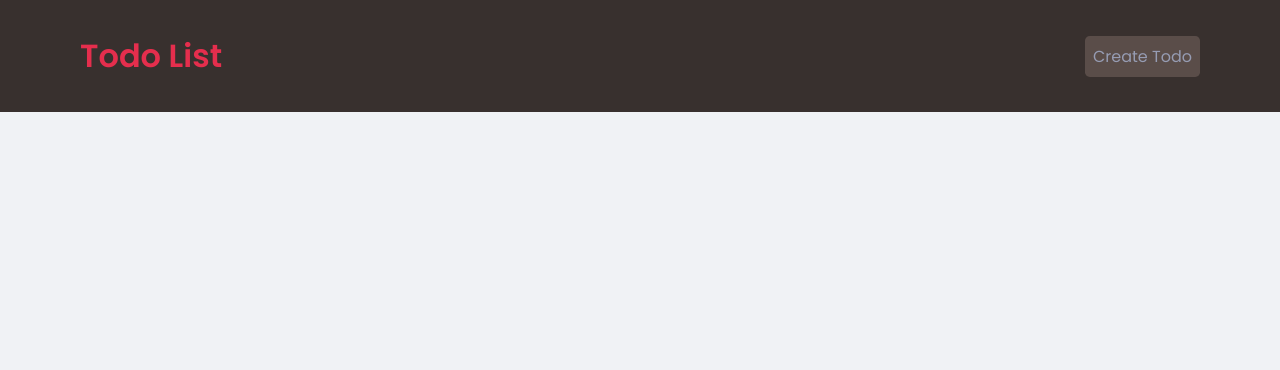
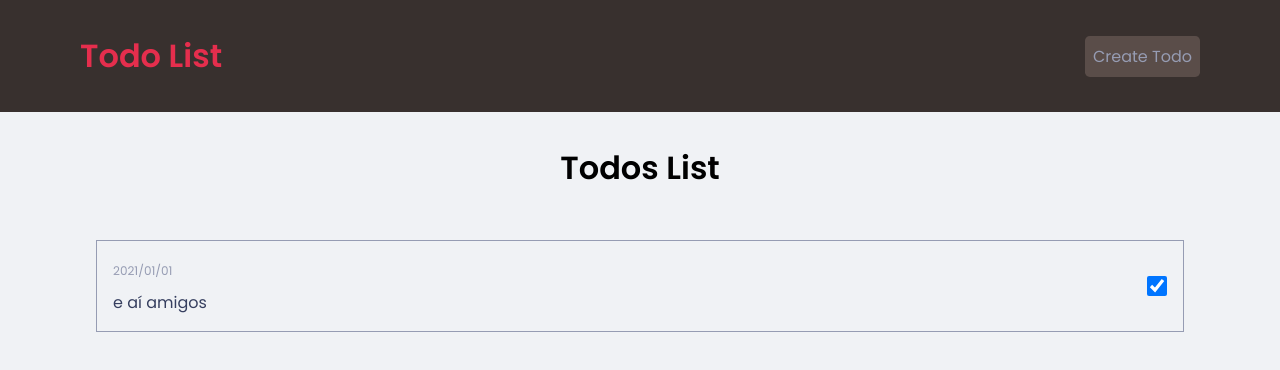
Before and after one commit to ricardomariz/todo-styled-components, a React (Create React App) app: page / in a window 1280 px wide. Shown: the top 370 px of the page. Built offline with nearby package versions, Linux system fonts and the light colour scheme.

Commit message:
created todos list component and todos component

```diff
--- a/src/App.tsx
+++ b/src/App.tsx
@@ -1,4 +1,5 @@
 import { Header } from "./components/Header";
+import { TodosList } from "./components/TodosList";
 
 import { GlobalStyle } from "./styles/global";
 
@@ -7,6 +8,7 @@ function App() {
     <>
       <GlobalStyle />
       <Header />
+      <TodosList />
     </>
   );
 }
--- /dev/null
+++ b/src/components/Todos/index.tsx
@@ -0,0 +1,27 @@
+import { useState } from "react";
+
+interface TodosProps {
+  date: string;
+  text: string;
+  isActive: boolean;
+}
+
+export function Todos({ date, text, isActive }: TodosProps) {
+  const [active, setActive] = useState(isActive);
+  return (
+    <>
+      <div>
+        <span>{date}</span>
+        <br />
+        <p>{text}</p>
+      </div>
+      <input
+        type="checkbox"
+        name="active"
+        id="active"
+        checked={active}
+        onChange={() => setActive(!active)}
+      />
+    </>
+  );
+}
--- /dev/null
+++ b/src/components/Todos/styles.ts
@@ -0,0 +1,3 @@
+import styled from "styled-components";
+
+export const Container = styled.div``;
--- /dev/null
+++ b/src/components/TodosList/index.tsx
@@ -0,0 +1,15 @@
+import { Todos } from "../Todos";
+import { Container } from "./styles";
+
+export function TodosList() {
+  return (
+    <Container>
+      <h1>Todos List</h1>
+      <ul>
+        <li>
+          <Todos date={"2021/01/01"} isActive={true} text={"e aí amigos"} />
+        </li>
+      </ul>
+    </Container>
+  );
+}
--- /dev/null
+++ b/src/components/TodosList/styles.ts
@@ -0,0 +1,50 @@
+import styled from "styled-components";
+
+export const Container = styled.div`
+  max-width: 1120px;
+  margin: 0px auto;
+
+  h1 {
+    text-align: center;
+    padding: 2rem 0;
+  }
+
+  ul {
+    list-style: none;
+    padding: 1rem;
+
+    li {
+      padding: 1rem;
+      border: 1px solid var(--text-body);
+      word-break: break-all;
+      display: flex;
+      justify-content: space-between;
+      align-items: flex-start;
+
+      & + li {
+        margin-top: 10px;
+      }
+
+      span {
+        font-size: 0.75rem;
+        color: var(--text-body);
+      }
+
+      p {
+        margin-top: 0.5rem;
+        color: var(--text-title);
+      }
+      input {
+        margin-left: 1rem;
+        min-height: 20px;
+        min-width: 20px;
+        align-self: center;
+        cursor: pointer;
+
+        @media (max-width: 720px) {
+          align-self: unset;
+        }
+      }
+    }
+  }
+`;
```
